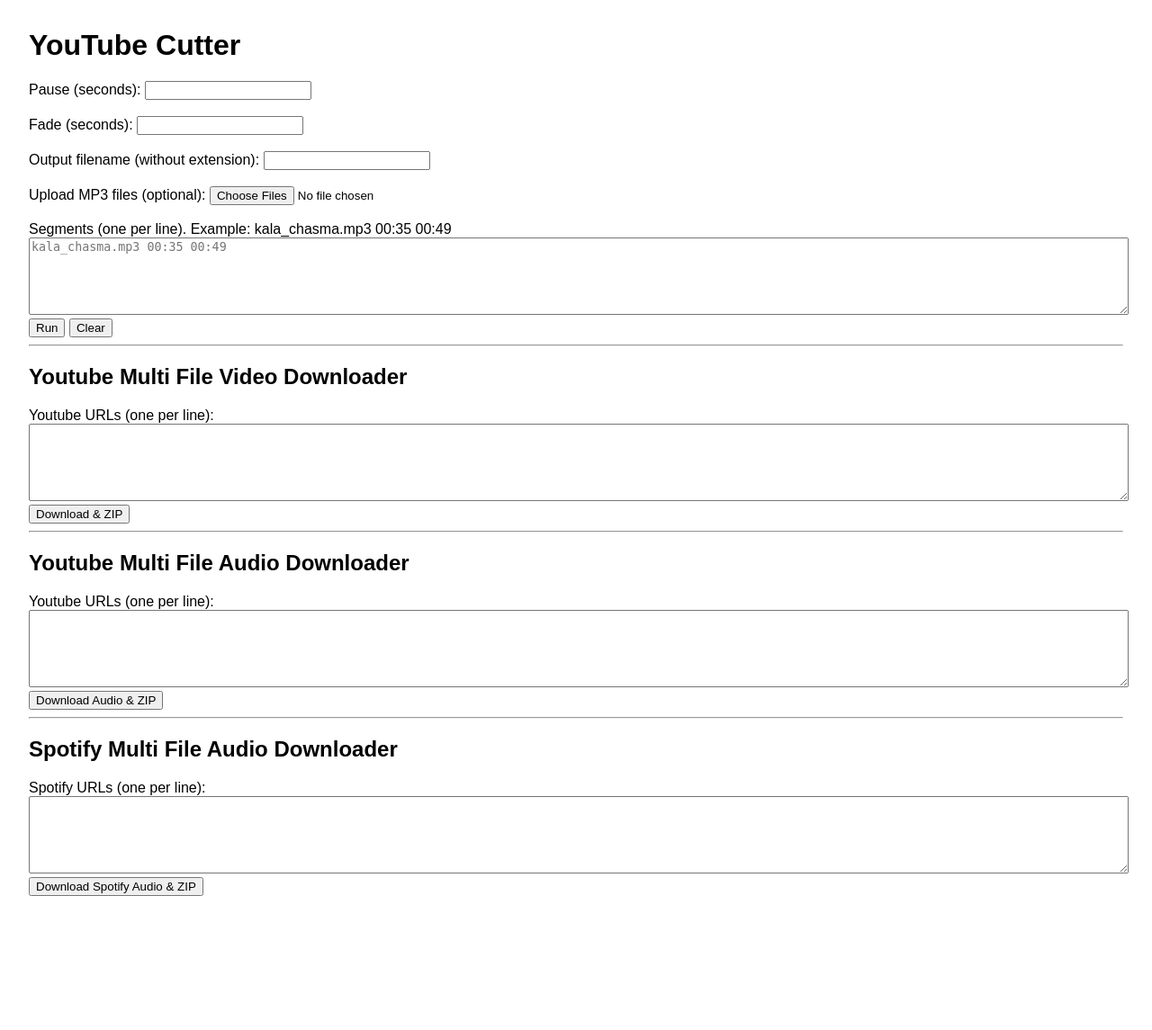
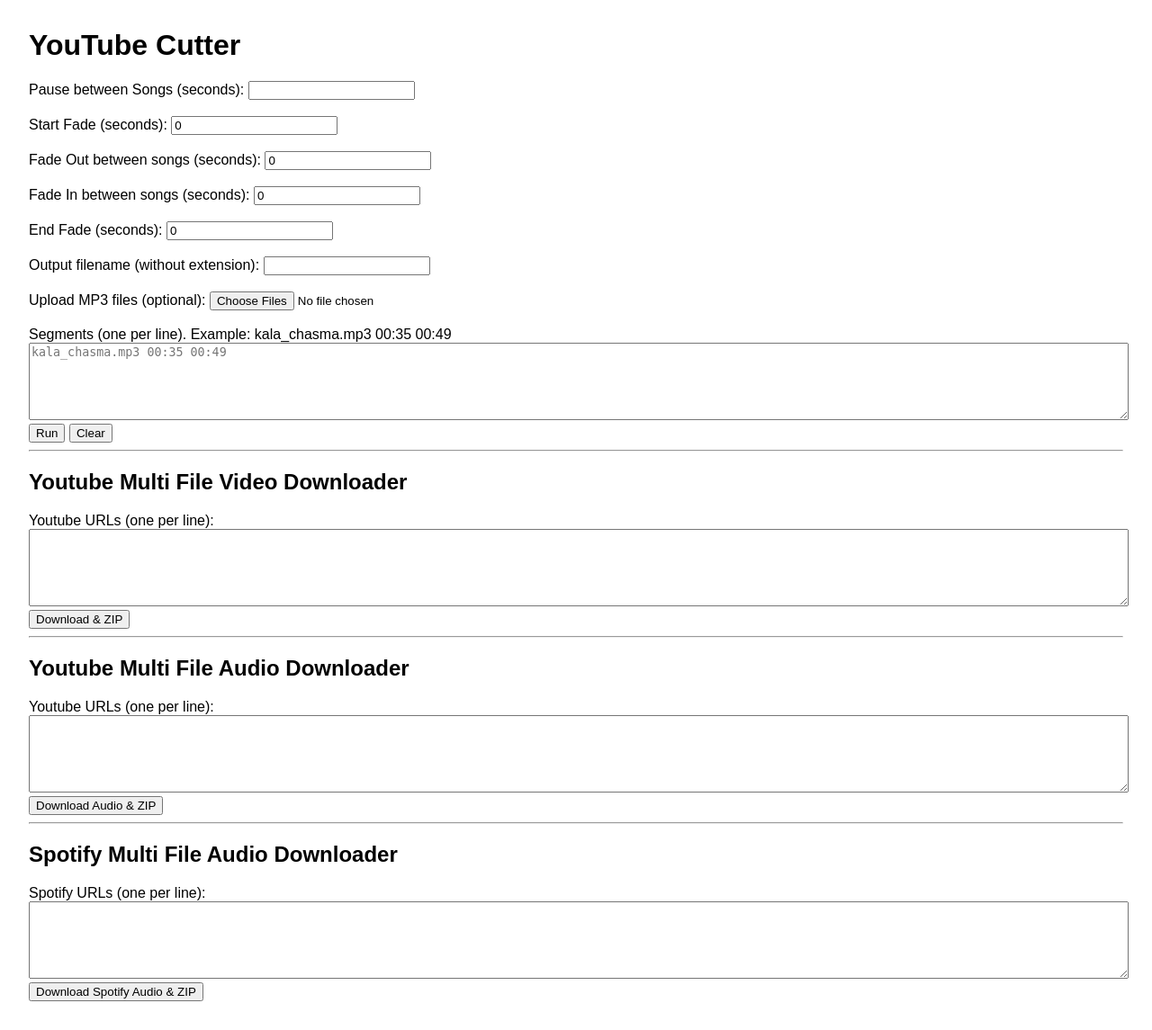
Before and after one commit to mbeatsdjmagic/mashup, a Flask app: page / in a window 1280 px wide. Shown: the whole page at 90% size. Before the commit the page ends 996 px from the top, so only its background shows below. Run offline with Flask 2, Linux system fonts and the light colour scheme; some libraries are stand-ins or nearby versions.

Commit message:
Rename pause label, set default pause and ensure default output filename label

```diff
--- a/templates/index.html
+++ b/templates/index.html
@@ -13,14 +13,23 @@
 <body>
   <h1>YouTube Cutter</h1>
   <form method="post" enctype="multipart/form-data">
-    <label>Pause (seconds):
-      <input name="pause" required value="{{ pause|default('') }}">
+    <label>Pause between Songs (seconds):
+      <input name="pause" required value="{{ pause|default('0') }}">
     </label><br><br>
-    <label>Fade (seconds):
-      <input name="fade" required value="{{ fade|default('') }}">
+    <label>Start Fade (seconds):
+      <input name="start_fade" required value="{{ start_fade|default('0') }}">
+    </label><br><br>
+    <label>Fade Out between songs (seconds):
+      <input name="fade_out" required value="{{ fade_out|default('0') }}">
+    </label><br><br>
+    <label>Fade In between songs (seconds):
+      <input name="fade_in" required value="{{ fade_in|default('0') }}">
+    </label><br><br>
+    <label>End Fade (seconds):
+      <input name="end_fade" required value="{{ end_fade|default('0') }}">
     </label><br><br>
     <label>Output filename (without extension):
-      <input name="output_name" required value="{{ output_name|default('mashup_combined') }}">
+      <input name="output_name" required value="{{ output_name|default('audio_cut_join_out') }}">
     </label><br><br>
     <input type="hidden" name="job_id" value="{{ job_id|default('') }}">
     <label>Upload MP3 files (optional):
```
